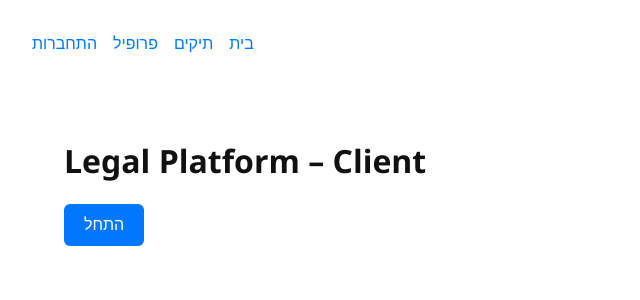
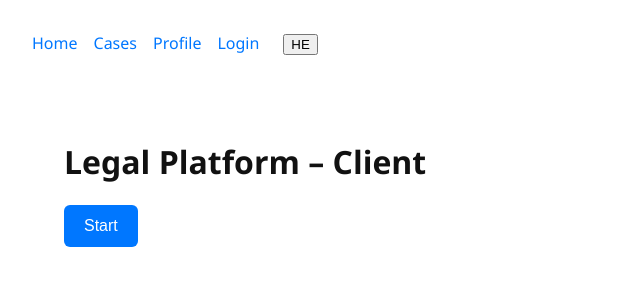
Before and after one commit to madmonyotam/legal-platform, a React (Vite) app in the folder apps/client/: page / in a window 1280 px wide. Shown: the top 300 px of the page, without its empty margins (0-640 px from the left). Built offline with nearby package versions, Linux system fonts and the light colour scheme.

Commit message:
feat(client): add i18n with english and hebrew

```diff
--- a/apps/client/package.json
+++ b/apps/client/package.json
@@ -17,7 +17,9 @@
     "react-dom": "^19.1.0",
     "react-redux": "^9.2.0",
     "react-router-dom": "^6.23.1",
-    "styled-components": "^6.1.19"
+    "styled-components": "^6.1.19",
+    "i18next": "^23.8.1",
+    "react-i18next": "^13.2.0"
   },
   "devDependencies": {
     "@types/react": "^19.1.8",
--- a/apps/client/src/App.tsx
+++ b/apps/client/src/App.tsx
@@ -5,6 +5,7 @@ import { Provider } from 'react-redux';
 import { store } from './store';
 import { BrowserRouter as Router } from 'react-router-dom';
 import { AppRoutes } from './routes/AppRoutes';
+import './i18n';
 
 export const App = () => (
   <Provider store={store}>
--- /dev/null
+++ b/apps/client/src/components/LanguageSwitcher.tsx
@@ -0,0 +1,16 @@
+import { useTranslation } from 'react-i18next';
+import styled from 'styled-components';
+
+const Button = styled.button`
+  margin-left: 0.5rem;
+`;
+
+export const LanguageSwitcher = () => {
+  const { i18n } = useTranslation();
+  const toggle = () => {
+    const next = i18n.language === 'en' ? 'he' : 'en';
+    void i18n.changeLanguage(next);
+  };
+
+  return <Button onClick={toggle}>{i18n.language === 'en' ? 'HE' : 'EN'}</Button>;
+};
--- /dev/null
+++ b/apps/client/src/i18n.ts
@@ -0,0 +1,19 @@
+import i18n from 'i18next';
+import { initReactI18next } from 'react-i18next';
+
+import en from './locales/en.json';
+import he from './locales/he.json';
+
+void i18n
+  .use(initReactI18next)
+  .init({
+    resources: {
+      en: { translation: en },
+      he: { translation: he },
+    },
+    lng: 'en',
+    fallbackLng: 'en',
+    interpolation: { escapeValue: false },
+  });
+
+export default i18n;
--- /dev/null
+++ b/apps/client/src/locales/en.json
@@ -0,0 +1,13 @@
+{
+  "nav": {
+    "home": "Home",
+    "cases": "Cases",
+    "profile": "Profile",
+    "login": "Login"
+  },
+  "welcome": "Legal Platform \u2013 Client",
+  "start": "Start",
+  "cases": {
+    "title": "Cases"
+  }
+}
--- /dev/null
+++ b/apps/client/src/locales/he.json
@@ -0,0 +1,13 @@
+{
+  "nav": {
+    "home": "בית",
+    "cases": "תיקים",
+    "profile": "פרופיל",
+    "login": "התחברות"
+  },
+  "welcome": "פלטפורמה משפטית \u2013 לקוח",
+  "start": "התחל",
+  "cases": {
+    "title": "תיקים"
+  }
+}
--- a/apps/client/src/pages/CasesList.tsx
+++ b/apps/client/src/pages/CasesList.tsx
@@ -1,8 +1,12 @@
 import { Page } from '../components/Page';
+import { useTranslation } from 'react-i18next';
 
-export const CasesList = () => (
-  <Page>
-    <h2>Cases</h2>
-    <p>List of cases will appear here.</p>
-  </Page>
-);
+export const CasesList = () => {
+  const { t } = useTranslation();
+  return (
+    <Page>
+      <h2>{t('cases.title')}</h2>
+      <p>List of cases will appear here.</p>
+    </Page>
+  );
+};
--- a/apps/client/src/routes/AppRoutes.tsx
+++ b/apps/client/src/routes/AppRoutes.tsx
@@ -1,4 +1,5 @@
 import { Routes, Route } from 'react-router-dom';
+import { useTranslation } from 'react-i18next';
 import { Login } from '../pages/Login';
 import { CasesList } from '../pages/CasesList';
 import { CaseDetails } from '../pages/CaseDetails';
@@ -12,15 +13,17 @@ import { ProtectedRoute } from '../components/ProtectedRoute';
 import { Button } from '../components/Button';
 import { MainLayout } from './MainLayout';
 
-export const AppRoutes = () => (
+export const AppRoutes = () => {
+  const { t } = useTranslation();
+  return (
     <Routes>
       <Route element={<MainLayout />}>
         <Route
           path="/"
           element={
             <main style={{ padding: '2rem' }}>
-            <h1>Legal Platform – Client</h1>
-            <Button>התחל</Button>
+              <h1>{t('welcome')}</h1>
+              <Button>{t('start')}</Button>
             </main>
           }
         />
@@ -92,3 +95,4 @@ export const AppRoutes = () => (
     </Route>
     </Routes>
   );
+};
--- a/apps/client/src/routes/MainLayout.tsx
+++ b/apps/client/src/routes/MainLayout.tsx
@@ -1,6 +1,8 @@
 import type { ReactNode } from 'react';
 import { Link, Outlet } from 'react-router-dom';
 import styled from 'styled-components';
+import { useTranslation } from 'react-i18next';
+import { LanguageSwitcher } from '../components/LanguageSwitcher';
 
 const Wrapper = styled.div`
   padding: 2rem;
@@ -15,14 +17,18 @@ const Nav = styled.nav`
   }
 `;
 
-export const MainLayout = ({ children }: { children?: ReactNode }) => (
+export const MainLayout = ({ children }: { children?: ReactNode }) => {
+  const { t } = useTranslation();
+  return (
     <Wrapper>
       <Nav>
-      <Link to="/">בית</Link>
-      <Link to="/cases">תיקים</Link>
-      <Link to="/me">פרופיל</Link>
-      <Link to="/login">התחברות</Link>
+        <Link to="/">{t('nav.home')}</Link>
+        <Link to="/cases">{t('nav.cases')}</Link>
+        <Link to="/me">{t('nav.profile')}</Link>
+        <Link to="/login">{t('nav.login')}</Link>
+        <LanguageSwitcher />
       </Nav>
       {children ?? <Outlet />}
     </Wrapper>
   );
+};
```
Lines whose indentation alone changed are shown as unchanged.
